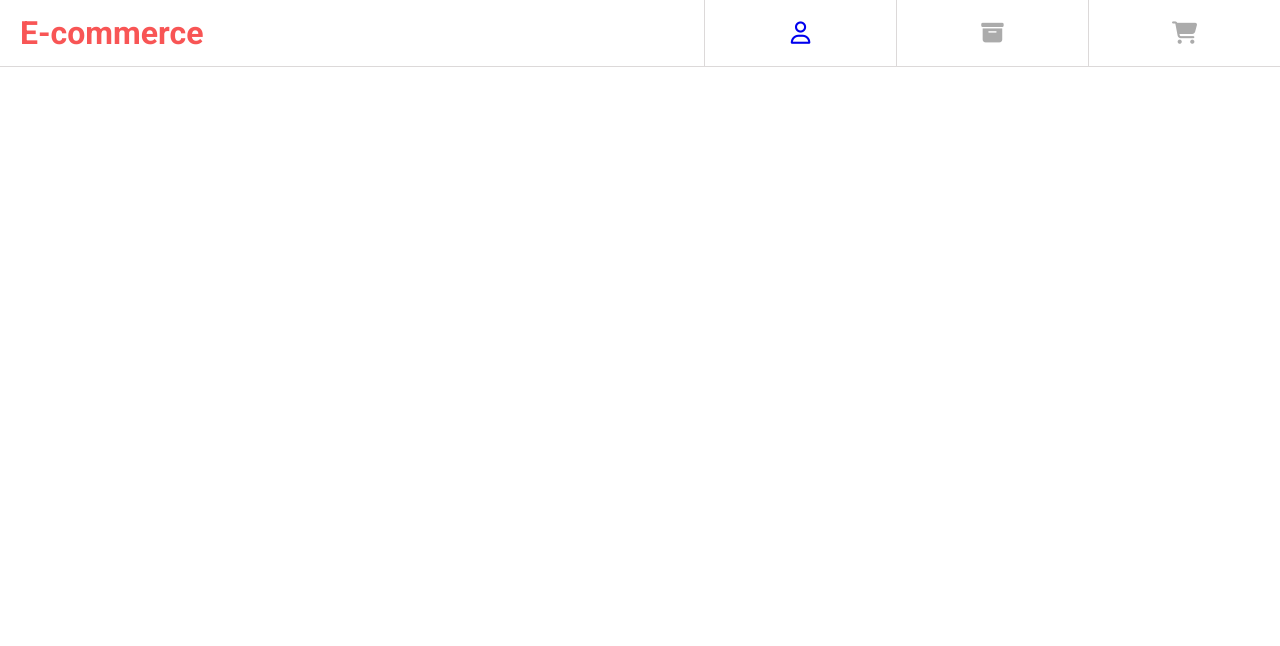
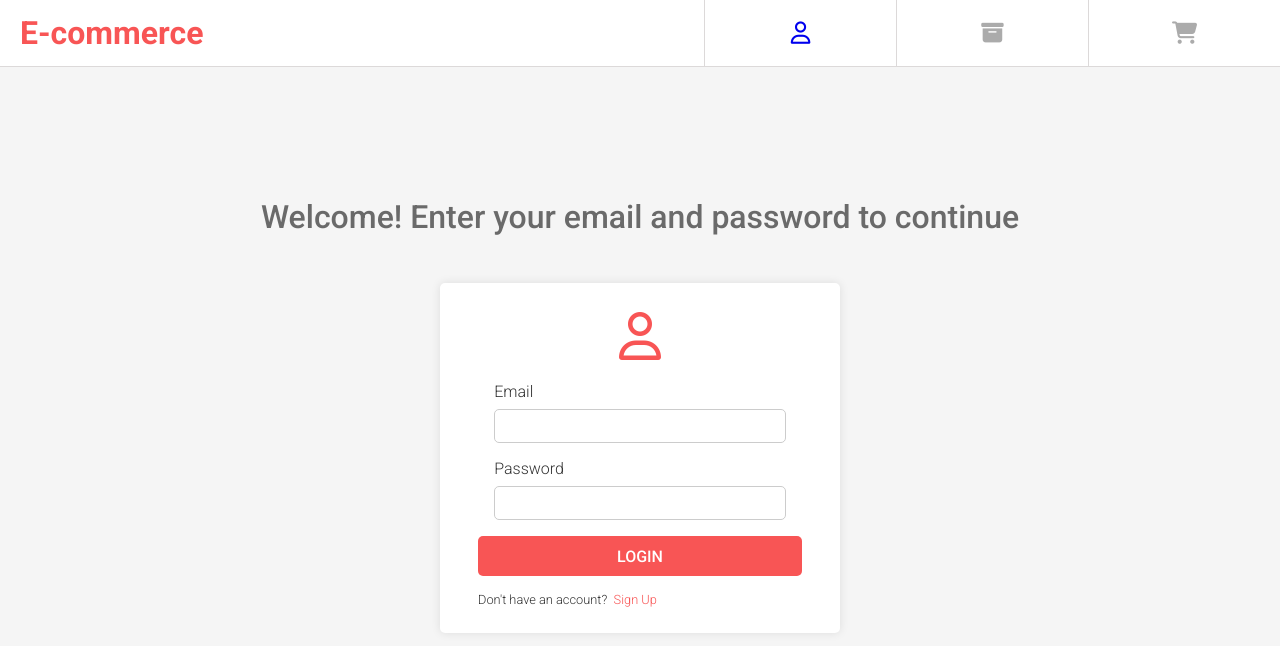
Before and after one commit to AndresC10/react-e-commerce, a React (Vite) app: page / in a window 1280 px wide. Both pictures are taken after a click on the button 800 px from the left and 33 px from the top of the page. Shown: the top 646 px of the page. Built offline with nearby package versions, Linux system fonts and the light colour scheme; no server answers.

Commit message:
Maquetando el component Login

```diff
--- a/src/pages/Login.jsx
+++ b/src/pages/Login.jsx
@@ -1,41 +1,67 @@
-import axios from 'axios'
-import React from 'react'
-import { useForm } from 'react-hook-form'
+import axios from "axios";
+import React from "react";
+import { useForm } from "react-hook-form";
+import "../components/home/styles/login.css";
 
 const Login = () => {
+  const { handleSubmit, register, reset } = useForm();
 
-    const { handleSubmit, register, reset } = useForm()
-
-    const submit = data => {
-        const URL = 'https://e-commerce-api.academlo.tech/api/v1/users/login'
-        axios.post(URL, data)
-            .then(res => {
-                console.log(res.data.data)
-                localStorage.setItem('token', res.data.data.token)
+  const submit = (data) => {
+    const URL = "https://e-commerce-api.academlo.tech/api/v1/users/login";
+    axios
+      .post(URL, data)
+      .then((res) => {
+        console.log(res.data.data);
+        localStorage.setItem("token", res.data.data.token);
       })
-            .catch(err => console.log(err))
+      .catch((err) => console.log(err));
     reset({
-            email: '',
-            password: ''
-        })
-    }
-
+      email: "",
+      password: "",
+    });
+  };
 
   return (
-        <div>
-            <form onSubmit={handleSubmit(submit)}>
-                <div>
-                    <label htmlFor="email">Email</label>
-                    <input type="text" id='email' {...register('email')} />
+    <div className="login__container">
+      <div className="login__header">
+        <h2 className="login__text">
+        Welcome! Enter your email and password to continue
+        </h2>
       </div>
-                <div>
-                    <label htmlFor="password">Password</label>
-                    <input type="password" id='password' {...register('password')} />
+      <form className="login__form" onSubmit={handleSubmit(submit)}>
+        <h1 className="login__icon">
+          <i className="fa-regular fa-user"></i>
+        </h1>
+        <div className="form__container--email">
+          <label className="form__label--email" htmlFor="email">
+            Email
+          </label>
+          <input
+            className="form__input--email"
+            type="text"
+            id="email"
+            {...register("email")}
+          />
         </div>
-                <button>Login</button>
+        <div className="form__container--pass">
+          <label className="form__label--pass" htmlFor="password">
+            Password
+          </label>
+          <input
+            className="form__input--pass"
+            type="password"
+            id="password"
+            {...register("password")}
+          />
+        </div>
+        <button className="form__login--btn">Login</button>
+        <div className="form__logout--container">
+            <p className="form__logout--text">Don't have an account?</p>
+            <a className="form__logout--link" href="">Sign Up</a>
+        </div>
       </form>
     </div>
-    )
-}
+  );
+};
 
-export default Login
+export default Login;
```
Lines whose indentation alone changed are shown as unchanged.
